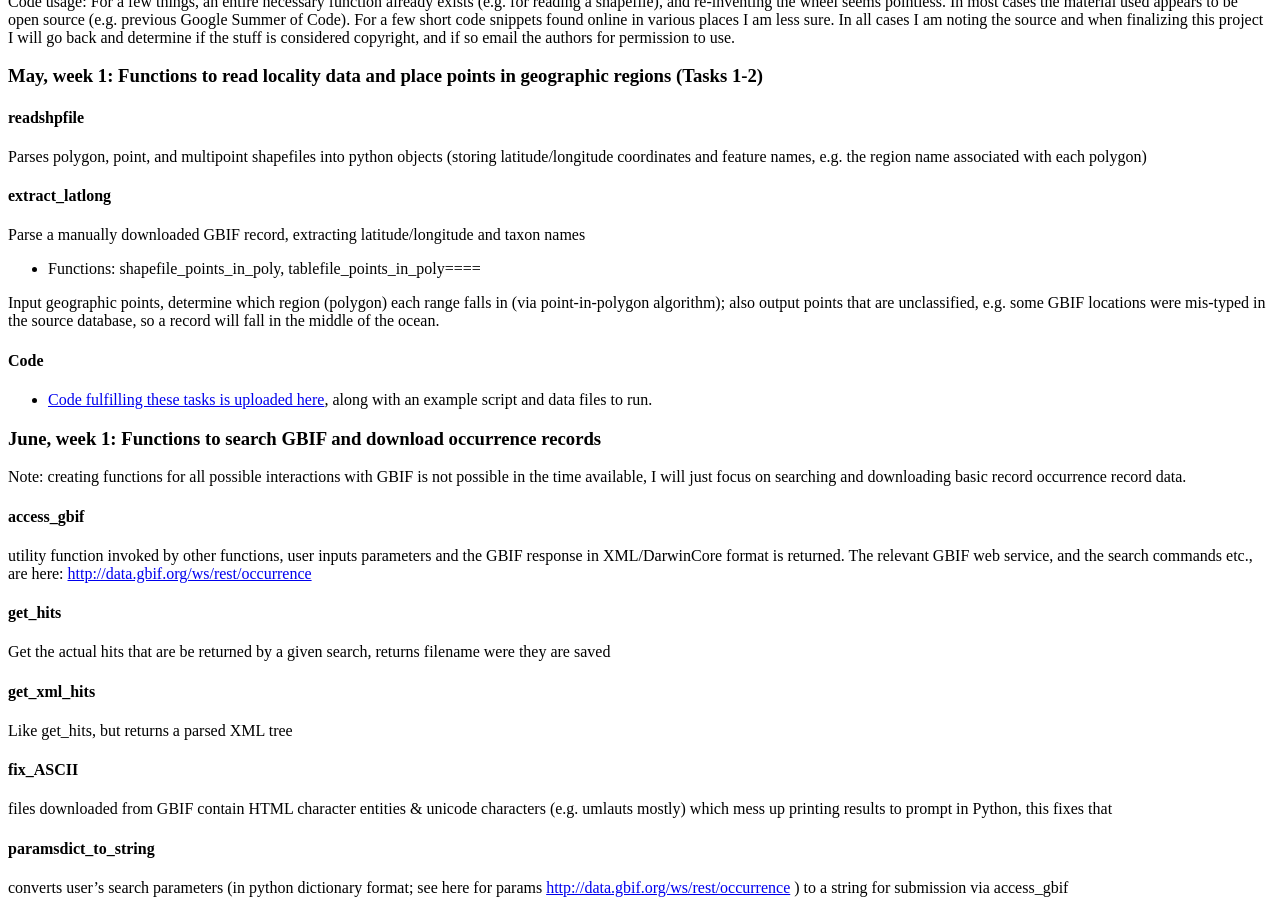
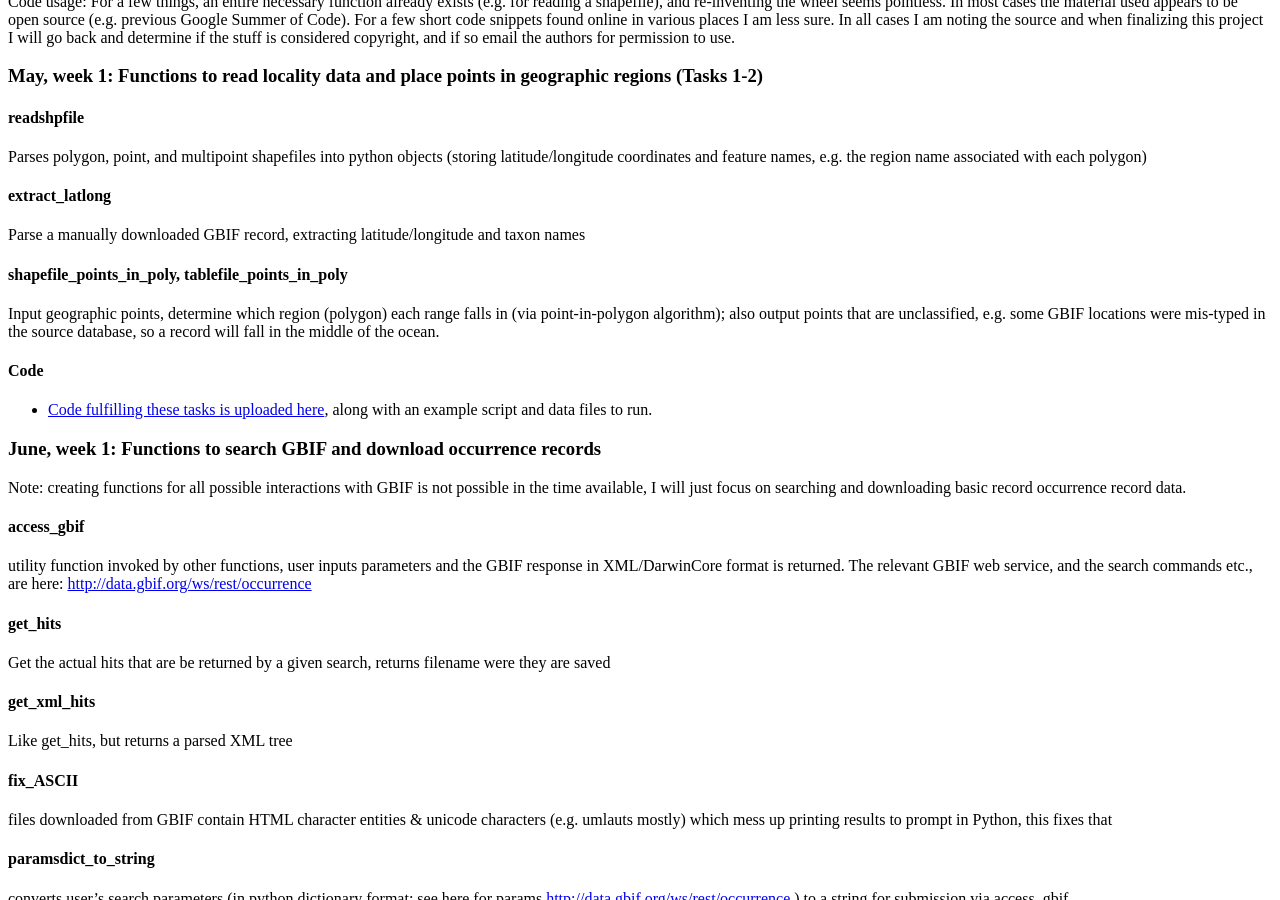
Before and after one commit to biopython/biopython.github.io, a Jekyll site: the page built from wiki/BioGeography.md, in a window 1280 px wide and 900 px high, scrolled down 395 px. Built offline with Jekyll 4.4.1, drawn with Linux system fonts in a browser that asks for light colours; part of the change alters nothing that is shown.

Commit message:
Change to wiki page

```diff
--- a/wiki/BioGeography.md
+++ b/wiki/BioGeography.md
@@ -64,8 +64,7 @@ region name associated with each polygon)
 Parse a manually downloaded GBIF record, extracting latitude/longitude
 and taxon names
 
--   Functions: shapefile\_points\_in\_poly,
-    tablefile\_points\_in\_poly====
+#### shapefile\_points\_in\_poly, tablefile\_points\_in\_poly
 
 Input geographic points, determine which region (polygon) each range
 falls in (via point-in-polygon algorithm); also output points that are
```
Also changed, not shown: 1 other file.
